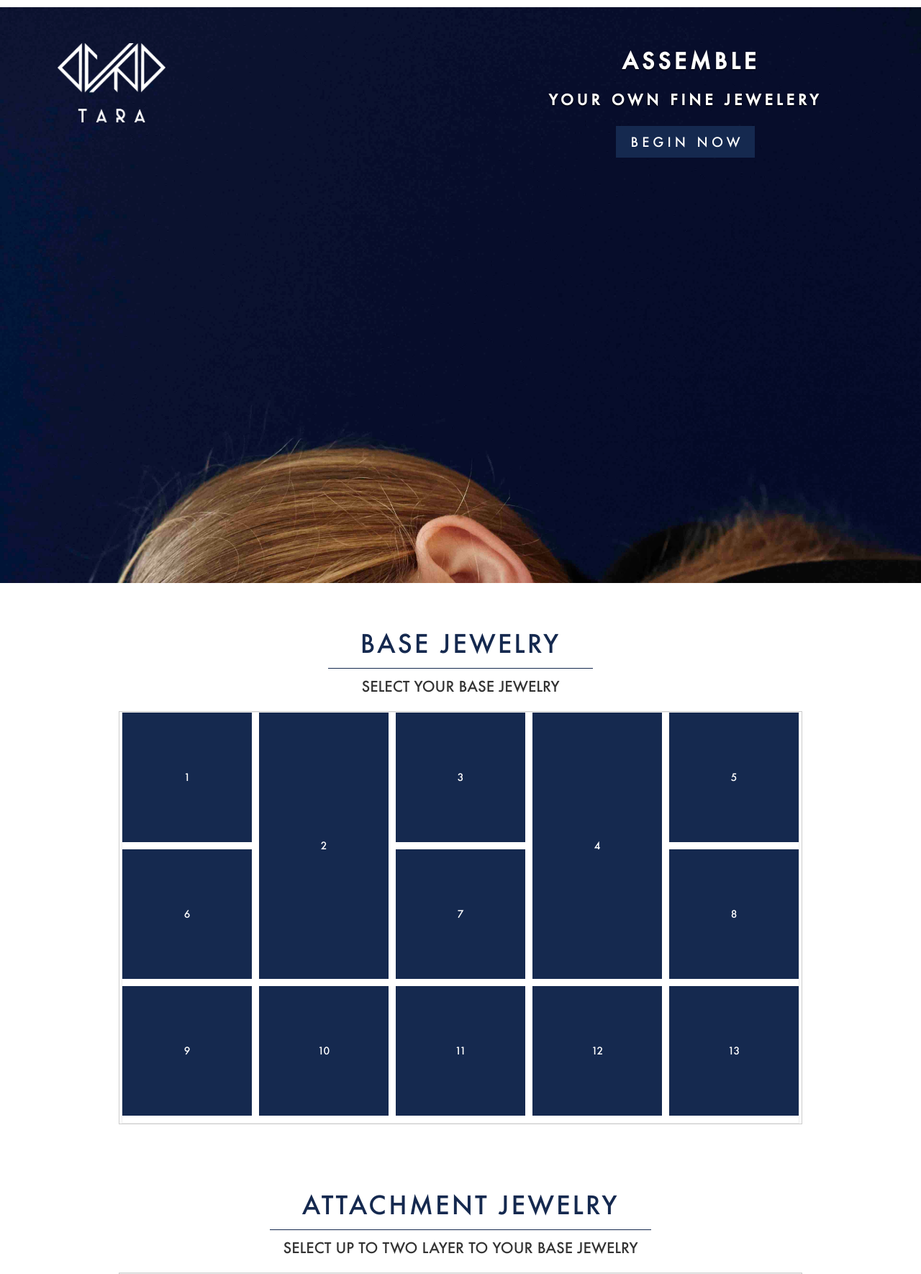
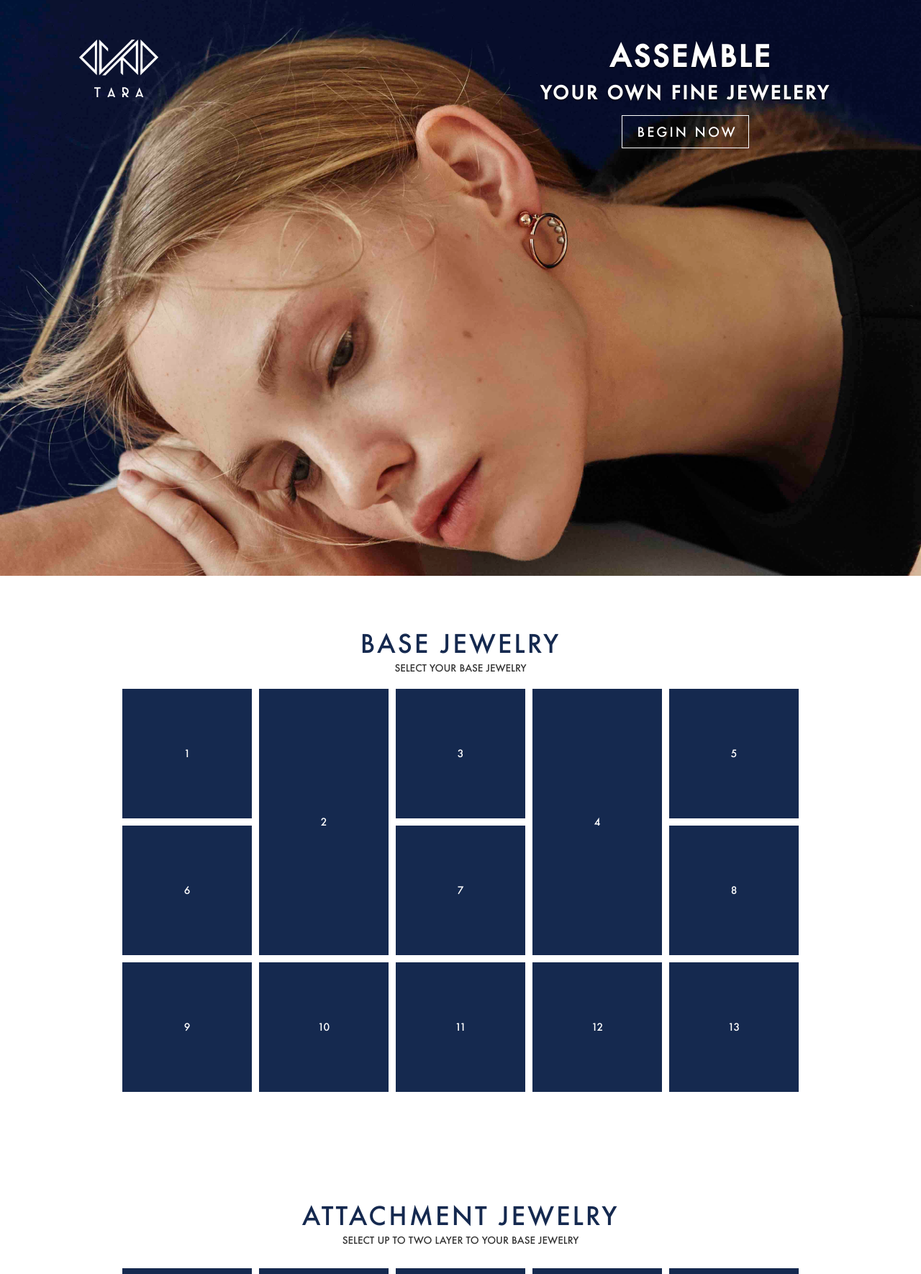
Before and after one commit to daveil/tara, a PHP site: page / in a window 1280 px wide. Shown: the top 1770 px of the page at 72% size. Run offline with PHP 8.4, Linux system fonts and the light colour scheme.

Commit message:
Adjust spacing and font size

```diff
--- a/css/grid.tara.css
+++ b/css/grid.tara.css
@@ -1,15 +1,15 @@
 * { box-sizing: border-box; }
+
 .grid-canvas{
 	width:950px;
 	margin:10px auto;
-	border:1px solid #ccc;
+
 }
 .grid-canvas.horizontal{
 	height:390px;
 	overflow: auto;
 }
 .grid-container{
-	border: 1px solid #eee;
 	margin:0 auto;
 }
 .grid-canvas.horizontal>.grid-container{
@@ -24,6 +24,7 @@
   display: block;
   clear: both;
 }
+.dev .grid-canvas, .dev .grid-container {border:1px solid #ccc;}
 .grid-item{
 	position: relative;
 	float:left;
@@ -32,6 +33,11 @@
 	height:180px;
 	display:table;
 	margin-bottom: 10px;
+}
+.grid-item .item:hover{
+	text-decoration: none !important;
+	color:#fff !important;
+
 }
 .grid-item.tall{
 	height:370px;
--- a/css/tara.css
+++ b/css/tara.css
@@ -16,10 +16,9 @@ body>div.container{
 	margin-top:10px;
 }
 #top-nav{
+	opacity:0;
 	background-color:#fff;
 	border-bottom:none;
-	-webkit-box-shadow: 0 1px 3px rgba(0,0,0,0.12), 0 1px 2px rgba(0,0,0,0.24);
-    box-shadow: 0 1px 3px rgba(0,0,0,0.12), 0 1px 2px rgba(0,0,0,0.24);
 }
 #top-nav .container-fluid{
 	padding: 0 50px;
@@ -50,7 +49,7 @@ body>div.container{
 	vertical-align:middle;
 }
 #top-nav a.navbar-brand img{
-	max-height: 50px;
+	max-height: 80px;
 }
 #navbar{
 	border:none !important;
@@ -60,8 +59,9 @@ body>div.container{
 }
 #top-nav ul.nav li a{
 	line-height: 35px;
-	font-size:15px;
+	font-size: 20px;
 	color:#15294f;
+	margin: 10px;
 }
 .controls{
 	margin-top:1.3rem;
@@ -73,28 +73,28 @@ canvas{
 	width:100% !important;
 }
 #jde-intro img{
-	width:150px;
-	margin-left:50px;
+	width: 110px;
+	margin-left: 80px;
 }
 #jde-intro h2{
 	margin: 0;
-    color: #fff;
-    text-transform: uppercase;
-    font-weight: bold;
-    letter-spacing: 5px;
-    text-indent: 15px;
-    line-height: 50px;
-    font-size: 30px;
+	color: #fff;
+	text-transform: uppercase;
+	font-weight: bold;
+	letter-spacing: 3px;
+	text-indent: 15px;
+	line-height: 45px;
+	font-size: 40px;
 	text-shadow: 0px 1px 2px #000;
 }
 #jde-intro h2 span{
-	font-size:20px;
+	font-size: 25px;
 	line-height: 0;
 }
 #jde-intro .jde-btn-main{
 	margin-top: 15px;
 	text-indent: 5px;
-	letter-spacing: 5px;
+	letter-spacing: 3px;
 	text-transform: uppercase;
 	border:none;
 }
@@ -103,36 +103,37 @@ canvas{
 	margin-top:20px;
 }
 .jde-header h2,.jde-footer h2{
-	padding: 15px 45px;
+	padding: 5px 45px;
 	margin: 0;
-	margin-bottom: 10px;
+	margin-bottom: 0px;
 	color: #15294f;
 	text-transform: uppercase;
 	letter-spacing: 3px;
 	font-size: 26pt;
-	border-bottom: 1px solid #15294f;
 	display: inline-block;
 }
 .jde-footer h2{
 	letter-spacing: 0px;
-	font-size:12px;
+	font-size:15pt;
 	padding-bottom: 5px;
 }
 .jde-header p,.jde-footer p{
-	font-size: 15pt;
+	font-size: 10pt;
 	text-transform: uppercase;
 	margin-bottom: 20px;
+}
+.jde-footer p{
+	font-size:15pt;
 }
 #jde-select .jde-ui-item{
 	background-color: #15294f;
 }
 .jde-ui-panel{
-	padding:50px 15px;
+	padding: 55px 15px;
 	width:100%;
-	margin-top: 10px;
+	margin-top: 25px;
 	margin-bottom: -30px;
 	padding-bottom:30px;
-
 }.jde-full-h{
 	height: 100vh;
 }
@@ -157,9 +158,10 @@ canvas{
 }
 .jde-btn-main,.jde-btn-main:hover,.jde-btn-main:active,.jde-btn-main:focus{
 	border-radius: 0;
-	background-color:#15294f !important;
+	background: none !important;
 	color:#fff !important;
 	outline: none;
+	border: 1px solid #fff !important;
 }
 .jde-horizontal-wrapper{
 	width:450px;
@@ -377,12 +379,15 @@ canvas{
 #jde-actions{
 	margin-top: 10px;
 }
+
 #jde-undo,#jde-reset,#jde-place-order,#jde-place-order-link{
 	margin-bottom:10px;
 	font-size:12px;
 	letter-spacing: 3px;
 	padding:10px;
 	margin-top:0;
+	background: #15294f !important;
+	color:#fff !important;
 }
 
 #jde-summary h2{
@@ -436,9 +441,10 @@ canvas{
 
     /* Create the parallax scrolling effect */
     background-attachment: fixed;
-    background-position: top center;
+    background-position: center;
     background-repeat: no-repeat;
     background-size: cover;
+    margin-top: 0px;
 }
 
 @media (max-width:768px){
--- a/grid-vertical.php
+++ b/grid-vertical.php
@@ -1,43 +1,43 @@
  <div class="grid-canvas vertical hidden-sm hidden-xs">
         <div class="grid-container">
             <div class="grid-item">
-              <div class="item">1</div>
+              <a href="#jde-build" class="item">1</a>
             </div>
             <div class="grid-item tall">
-              <div class="item">2</div>
+              <a href="#jde-build" class="item">2</a>
             </div>
             <div class="grid-item">
-              <div class="item">3</div>
+             <a href="#jde-build" class="item">3</a>
             </div>
             <div class="grid-item tall">
-              <div class="item">4</div>
+              <a href="#jde-build" class="item">4</a>
             </div>
             <div class="grid-item">
-              <div class="item">5</div>
+              <a href="#jde-build" class="item">5</a>
             </div>
             <div class="grid-item">
-              <div class="item">6</div>
+              <a href="#jde-build" class="item">6</a>
             </div>
             <div class="grid-item">
-              <div class="item">7</div>
+              <a href="#jde-build" class="item">7</a>
             </div>
             <div class="grid-item">
-              <div class="item">8</div>
+              <a href="#jde-build" class="item">8</a>
             </div>
             <div class="grid-item">
-              <div class="item">9</div>
+              <a href="#jde-build" class="item">9</a>
             </div>
             <div class="grid-item">
-              <div class="item">10</div>
+              <a href="#jde-build" class="item">10</a>
             </div>
             <div class="grid-item">
-              <div class="item">11</div>
+              <a href="#jde-build" class="item">11</a>
             </div>
             <div class="grid-item">
-              <div class="item">12</div>
+              <a href="#jde-build" class="item">12</a>
             </div>
             <div class="grid-item">
-              <div class="item">13</div>
+              <a href="#jde-build" class="item">13</a>
             </div>
         </div>
       </div>
--- a/index.php
+++ b/index.php
@@ -64,7 +64,7 @@
 					<div class="col-md-10 col-md-offset-1">
 						<div class="row">
 							<div class="col-md-4">
-								<button class="btn btn-default btn-block jde-btn-main" id="jde-undo">
+								<button class="btn btn-default btn-block jde-btn-action" id="jde-undo">
 								UNDO LAST
 								</button>
 							</div>
--- a/top-nav.php
+++ b/top-nav.php
@@ -20,7 +20,6 @@
 	  <ul class="nav navbar-nav navbar-right">
 		<li><a href="#">SHOP</a></li>
 		<li><a href="#">ABOUT</a></li>
-		<li><a href="#">BLOG</a></li>
 		<li><a href="#">CONTACT</a></li>
 	  </ul>
 	</div><!--/.nav-collapse -->
```
